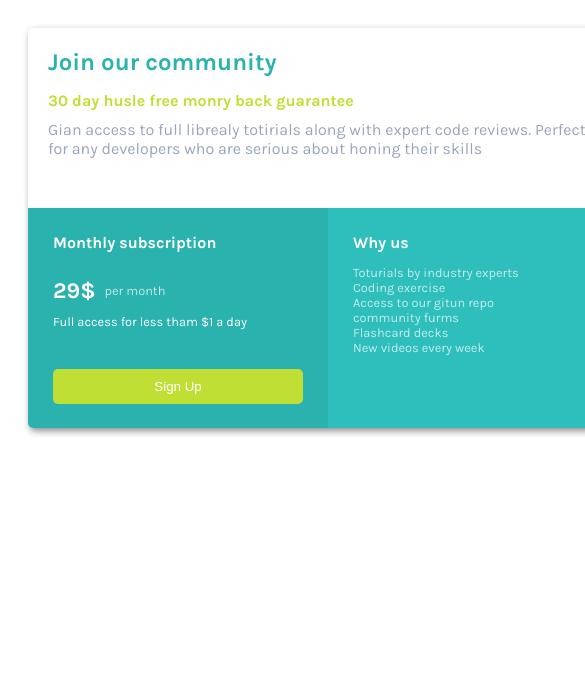
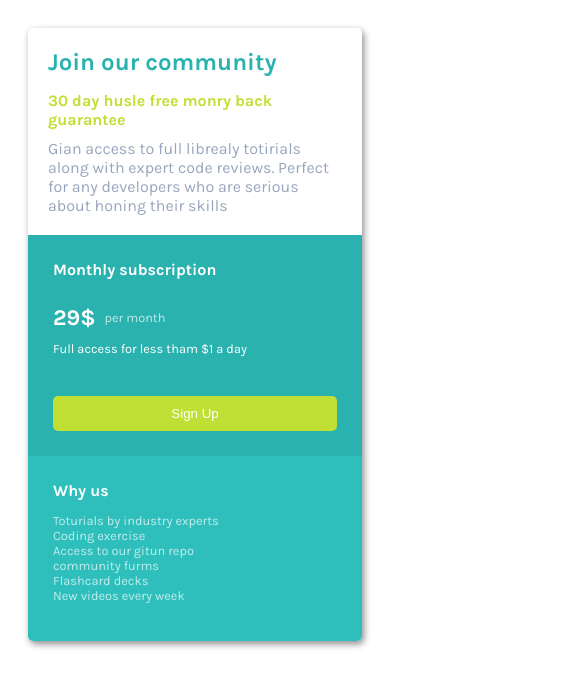
Before and after one commit to jeeshan21/Pricing-card-frontend-mentor-challenge, a plain HTML site: page index.html in a window 390 px wide. Shown: the top 686 px of the page, 585 px wide, since content can reach past the window. Drawn offline with Linux system fonts and the light colour scheme.

Commit message:
Update style.css

```diff
--- a/style.css
+++ b/style.css
@@ -105,3 +105,9 @@ ul{
   font-size:0.8rem;
   opacity: 0.7;
 }
+@media (max-width: 650px){
+  #bottom-left-section,#bottom-right-section,#card {
+    width: 100%;
+    height: 100%;
+  }
+}
```
